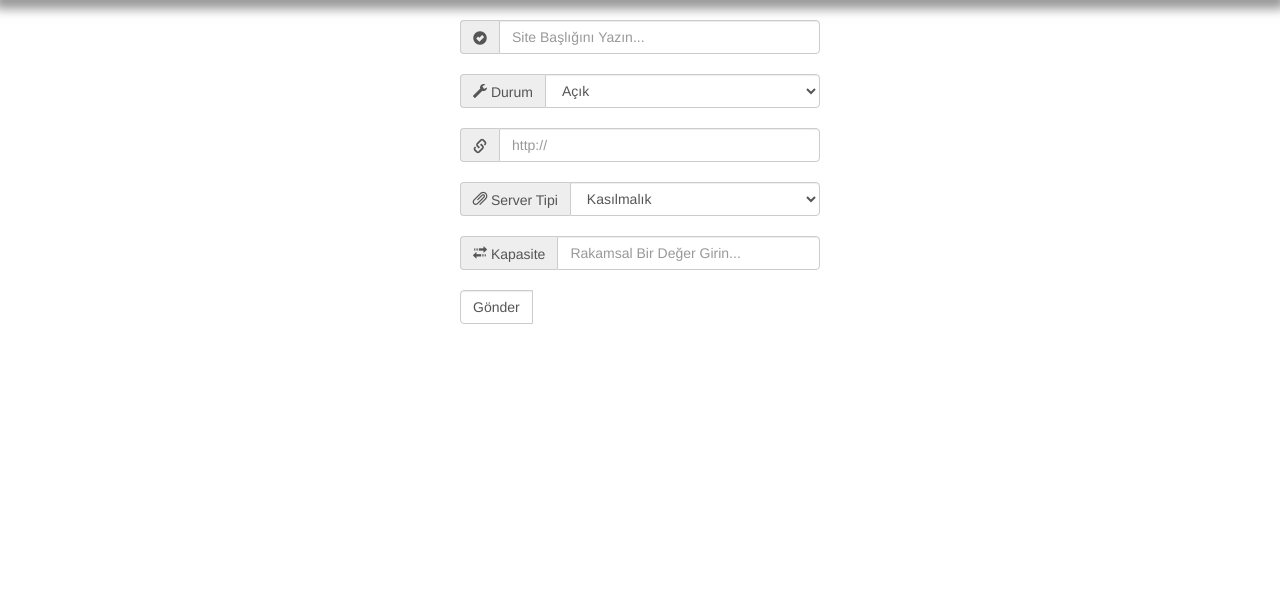
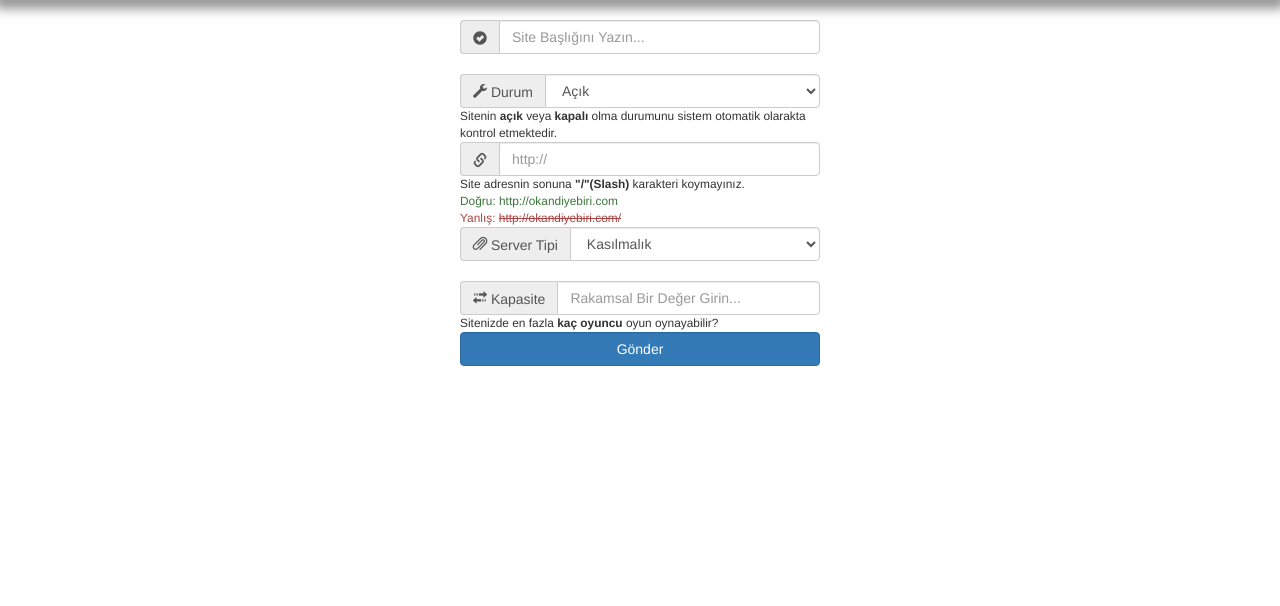
Before and after one commit to 0kan87/pvp, a PHP site: page /link-ekle.php in a window 1280 px wide. Shown: the part 51-657 px from the top of the page. Run offline with PHP 8.4, Linux system fonts and the light colour scheme; data that the repository does not hold is empty; some libraries are stand-ins or nearby versions.

Commit message:
Değişiklik
Link ekle kısmına uyarı eklendi.
alt php görünüm değş.

```diff
--- a/link-ekle.php
+++ b/link-ekle.php
@@ -132,12 +132,17 @@ $totalRows_linkekle = mysql_num_rows($linkekle);
 				<option value="Açık" <?php if (!(strcmp("Açık", ""))) {echo "SELECTED";} ?>><?php echo $dil["acik"];?></option>
 				<option value="Kapalı" <?php if (!(strcmp("Kapalı", ""))) {echo "SELECTED";} ?>><?php echo $dil["kapali"];?></option>
 				</select>
-			</div></br>
+			</div>
+			<small>Sitenin <b>açık</b> veya <b>kapalı</b> olma durumunu sistem otomatik olarakta kontrol etmektedir.</small></br>
 
 			<div class="input-group">
 				<span class="input-group-addon" id="sizing-addon2"><span class="glyphicon glyphicon-link" aria-hidden="true"></span></span>
 				<input type="url" name="link" class="form-control" placeholder="http://" required>
-			</div></br>
+			</div>
+			<small>Site adresnin sonuna <b>"/"(Slash)</b> karakteri koymayınız.<br/>
+			<span class="text-success">Doğru: http://okandiyebiri.com</span><br/>
+			<span class="text-danger">Yanlış: <del>http://okandiyebiri.com/</del> </span><br/>
+			</small>
 
 			<div class="input-group">
 				<span class="input-group-addon" id="sizing-addon2"><span class="glyphicon glyphicon-paperclip" aria-hidden="true"></span> <?php echo $dil["servertipi"];?></span>
@@ -151,13 +156,12 @@ $totalRows_linkekle = mysql_num_rows($linkekle);
 			<div class="input-group">
 				<span class="input-group-addon" id="sizing-addon2"><span class="glyphicon glyphicon-transfer" aria-hidden="true"></span> Kapasite</span>
 				<input type="number" name="uridium" class="form-control" placeholder="<?php echo $dil["rakamsaldeger"];?>" required>
-			</div></br>
+			</div>
+			<small>Sitenizde en fazla <b>kaç oyuncu</b> oyun oynayabilir?</small></br>
 
-			<div class="input-group">
-				<input type="submit" value="<?php echo $dil["gonder"];?>" class="form-control">
+				<input type="submit" value="<?php echo $dil["gonder"];?>" class="form-control btn btn-primary">
 				<input type="hidden" name="yayinlanmadurumu" value="Taslak" />
 				<input type="hidden" name="MM_insert" value="form1" />
-			</div>
 			</form></br></br>
 		</div>
     </div>
--- a/yonetim/alt.php
+++ b/yonetim/alt.php
@@ -7,7 +7,7 @@
 	</div>
 	<div class="navbar navbar-default navbar-fixed-bottom">
 	 <div class="container">
-	    <a href="<?php echo $row_ayar['footerlink']; ?>" class="navbar-btn btn-primary btn"><?php echo $row_ayar['footersol']; ?> - <?php echo date("o"); ?></a>
+	    <a href="<?php echo $row_ayar['footerlink']; ?>" class="navbar-btn btn-default btn"><?php echo $row_ayar['footersol']; ?> - <?php echo date("o"); ?></a>
 	 </div>
 	</div>
 	<script src="../js/bootstrap.js"></script>
```
